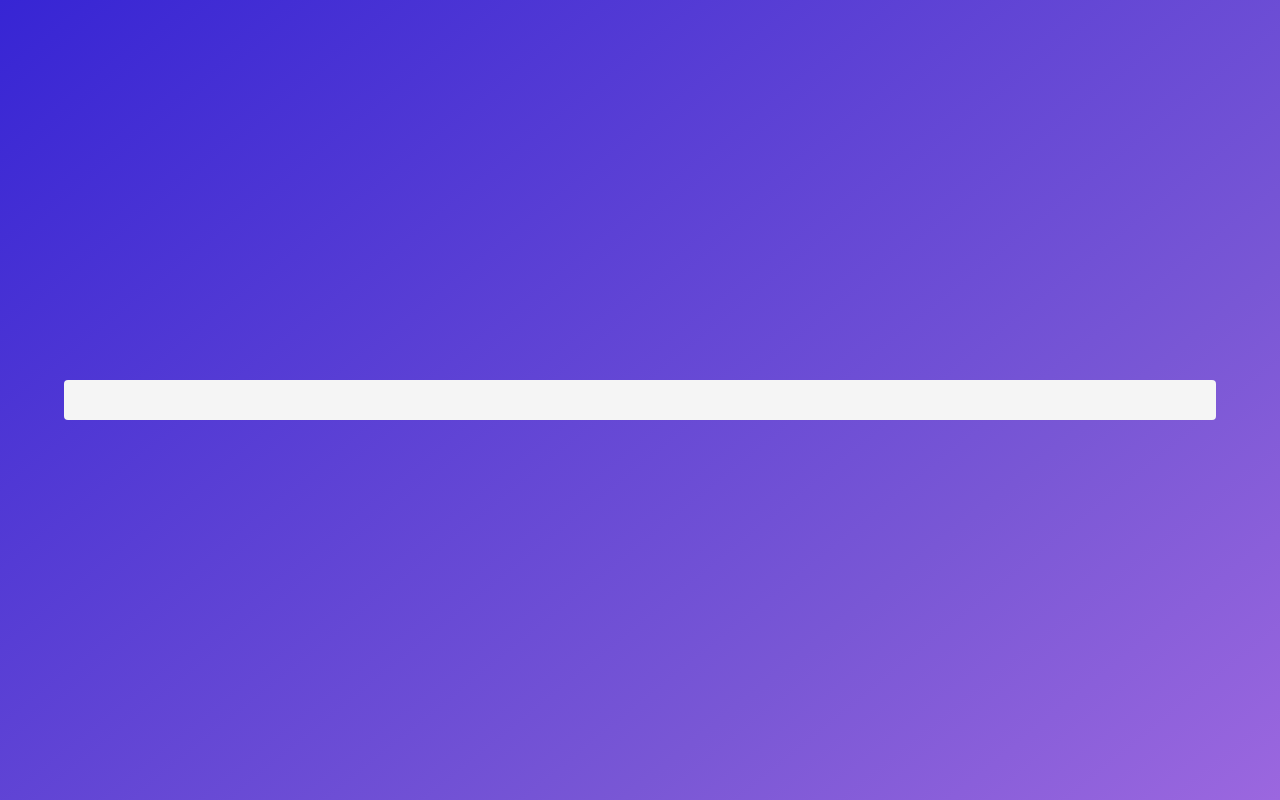
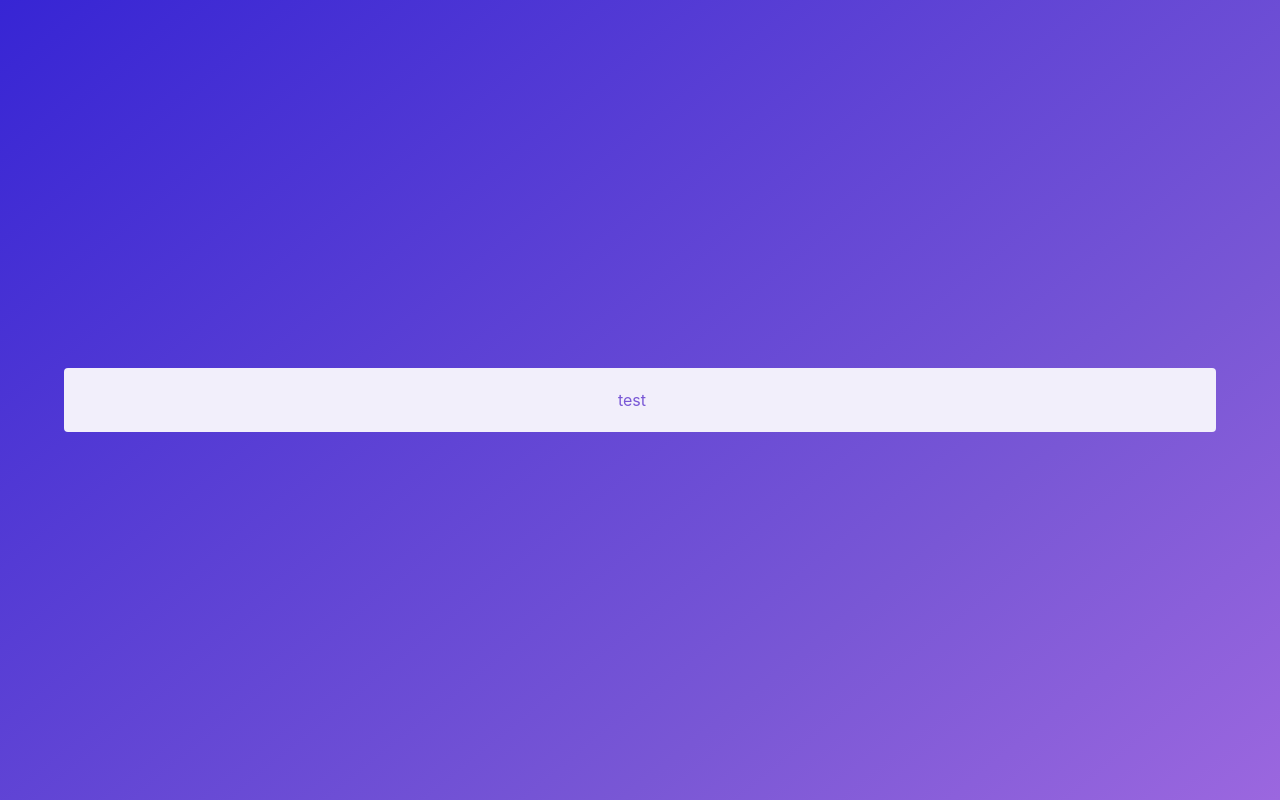
Before and after one commit to CCBaxter84/wedding-site, a Vue app: page / in a window 1280 px wide. Built offline with nearby package versions, Linux system fonts and the light colour scheme.

Commit message:
Added test text

```diff
--- a/src/App.vue
+++ b/src/App.vue
@@ -2,8 +2,8 @@
   <section class="hero is-primary is-bold is-fullheight">
     <section class="hero-body">
       <section class="container">
-        <section class="notification has-background-light has-text-centered">
-
+        <section class="notification has-text-primary has-background-primary-light has-text-centered">
+          test
         </section>
       </section>
     </section>
```
